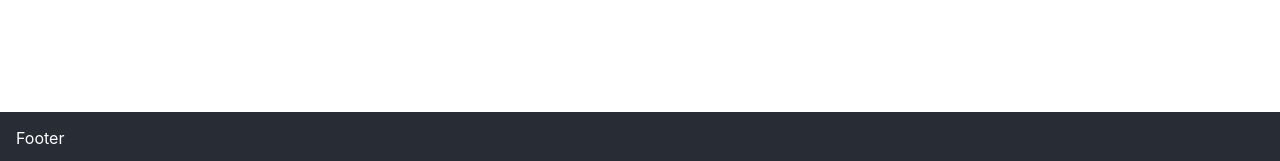
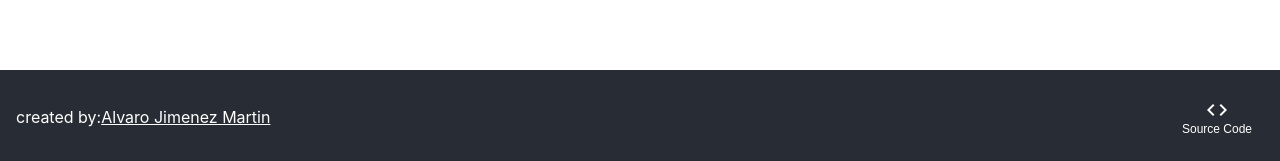
Before and after one commit to ajimenezdev/augur-front-test, a React (Create React App) app in the folder augur-react-test/: page / in a window 1280 px wide. Shown: the part 636-797 px from the top of the page. Built offline with nearby package versions, Linux system fonts and the light colour scheme; no server answers.

Commit message:
Update footer

```diff
--- a/augur-react-test/src/components/footer/footer.css
+++ b/augur-react-test/src/components/footer/footer.css
@@ -7,3 +7,27 @@
   justify-content: space-between;
   color: white;
 }
+
+.footer-author {
+  color: white;
+}
+
+.footer-author a {
+  color: white;
+}
+
+.footer-sourceContainer {
+  display: flex;
+  flex-direction: column;
+  align-items: center;
+}
+
+.footer-sourceText {
+  color: white;
+  font-size: 12px;
+}
+
+.footer-sourceIcon {
+  color: white;
+  font-size: 18px;
+}
--- a/augur-react-test/src/components/footer/index.js
+++ b/augur-react-test/src/components/footer/index.js
@@ -1,8 +1,37 @@
 import React from "react";
+import { Icon, IconButton } from "@material-ui/core";
+
 import "./footer.css";
 
 const Footer = () => {
-  return <footer className="footer">Footer</footer>;
+  return (
+    <footer className="footer">
+      <p className="footer-author">
+        created by:
+        <a
+          href="https://alvarojimenezmartin.com"
+          target="_blank"
+          rel="noopener noreferrer"
+        >
+          Alvaro Jimenez Martin
+        </a>
+      </p>
+      <IconButton
+        aria-label="open"
+        onClick={() =>
+          window.open(
+            "https://github.com/ajimenezdev/augur-front-test",
+            "_blank"
+          )
+        }
+      >
+        <div className="footer-sourceContainer">
+          <Icon className="footer-sourceIcon">code</Icon>
+          <span className="footer-sourceText">Source Code</span>
+        </div>
+      </IconButton>
+    </footer>
+  );
 };
 
 export default Footer;
```
